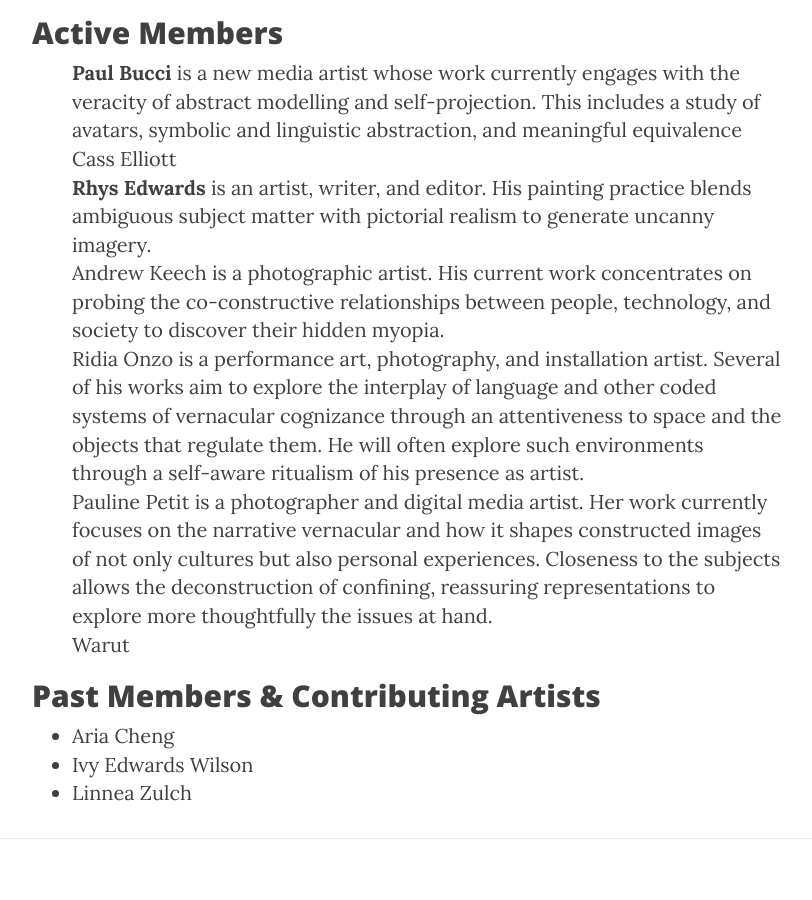
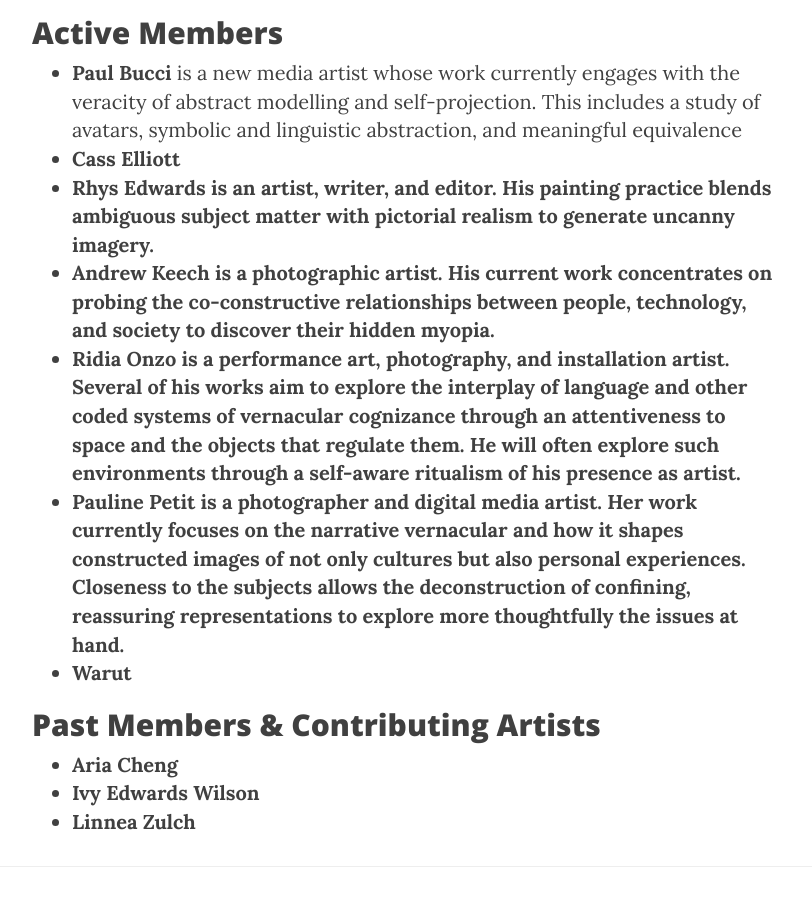
Before and after one commit to adriandgr/shifting-website, a Jekyll site: the page built from members.html, in a window 1280 px wide and 900 px high, scrolled down 510 px. Shown: the whole window, without its empty margins (233-1045 px from the left). Built offline with Jekyll 4.4.1, drawn with Linux system fonts in a browser that asks for light colours; nearby versions of some CDN libraries.

Commit message:
Onzo: members update

```diff
--- a/members.html
+++ b/members.html
@@ -7,14 +7,14 @@
 
 <h2>Active Members</h2>
 
-<ul style="list-style-type:none">
-  <li><b>Paul Bucci</b> is a new media artist whose work currently engages with the veracity of abstract modelling and self-projection. This includes a study of avatars, symbolic and linguistic abstraction, and meaningful equivalence</li>
-  <li>Cass Elliott</li>
+<ul>
+  <li><strong>Paul Bucci</strong> is a new media artist whose work currently engages with the veracity of abstract modelling and self-projection. This includes a study of avatars, symbolic and linguistic abstraction, and meaningful equivalence</li>
+  <li><strong>Cass Elliott</li>
   <li><strong>Rhys Edwards</strong> is an artist, writer, and editor. His painting practice blends ambiguous subject matter with pictorial realism to generate uncanny imagery.</li>
-  <li>Andrew Keech is a photographic artist. His current work concentrates on probing the co-constructive relationships between people, technology, and society to discover their hidden myopia.</li>
-  <li>Ridia Onzo is a performance art, photography, and installation artist. Several of his works aim to explore the interplay of language and other coded systems of vernacular cognizance through an attentiveness to space and the objects that regulate them. He will often explore such environments through a self-aware ritualism of his presence as artist.</li>
-  <li>Pauline Petit is a photographer and digital media artist. Her work currently focuses on the narrative vernacular and how it shapes constructed images of not only cultures but also personal experiences. Closeness to the subjects allows the deconstruction of confining, reassuring representations to explore more thoughtfully the issues at hand.</li>
-  <li>Warut</li>
+  <li><strong>Andrew Keech</strong> is a photographic artist. His current work concentrates on probing the co-constructive relationships between people, technology, and society to discover their hidden myopia.</li>
+  <li><strong>Ridia Onzo</strong> is a performance art, photography, and installation artist. Several of his works aim to explore the interplay of language and other coded systems of vernacular cognizance through an attentiveness to space and the objects that regulate them. He will often explore such environments through a self-aware ritualism of his presence as artist.</li>
+  <li><strong>Pauline Petit</strong> is a photographer and digital media artist. Her work currently focuses on the narrative vernacular and how it shapes constructed images of not only cultures but also personal experiences. Closeness to the subjects allows the deconstruction of confining, reassuring representations to explore more thoughtfully the issues at hand.</li>
+  <li><strong>Warut</strong></li>
 </ul>
 
 
```
